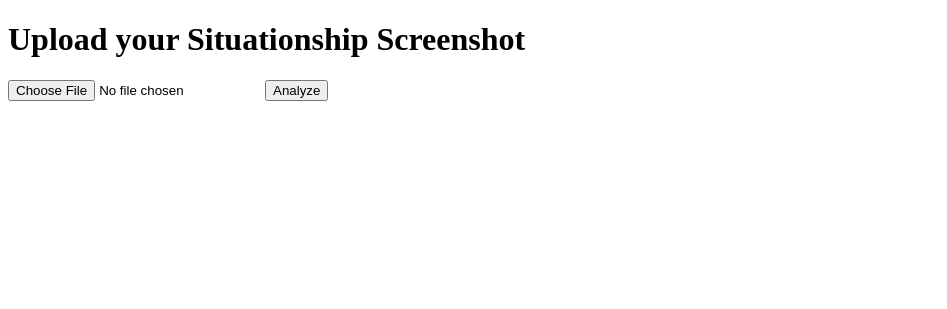
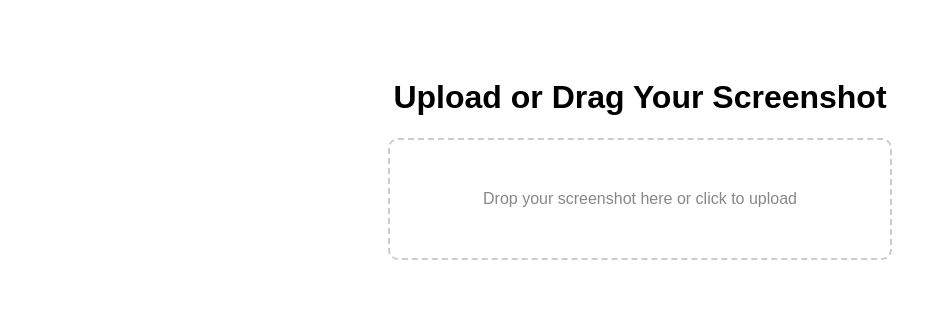
Before and after one commit to Valentino117/situationship-analyzer-web, a Flask app: page / in a window 1280 px wide. Shown: the top 309 px of the page, without its empty margins (0-947 px from the left). Run offline with Flask 3, Linux system fonts and the light colour scheme.

Commit message:
Add drag-and-drop upload to UI

```diff
--- a/templates/index.html
+++ b/templates/index.html
@@ -2,12 +2,73 @@
 <html lang="en">
 <head>
   <title>Situationship Analyzer</title>
+  <style>
+    body {
+      font-family: Arial, sans-serif;
+      text-align: center;
+      padding: 50px;
+    }
+    .dropzone {
+      width: 100%;
+      max-width: 400px;
+      margin: auto;
+      padding: 50px;
+      border: 2px dashed #ccc;
+      border-radius: 10px;
+      color: #888;
+      cursor: pointer;
+    }
+    .dropzone.dragover {
+      background-color: #f0f8ff;
+      border-color: #333;
+      color: #333;
+    }
+    input[type="file"] {
+      display: none;
+    }
+  </style>
 </head>
 <body>
-    <h1>Upload your Situationship Screenshot</h1>
-    <form method="POST" enctype="multipart/form-data">
-      <input type="file" name="file">
-      <input type="submit" value="Analyze">
+  <h1>Upload or Drag Your Screenshot</h1>
+  <form id="upload-form" method="POST" enctype="multipart/form-data">
+    <div class="dropzone" id="dropzone">
+      Drop your screenshot here or click to upload
+    </div>
+    <input type="file" id="file-input" name="file" accept="image/*">
   </form>
+
+  <script>
+    const dropzone = document.getElementById('dropzone');
+    const fileInput = document.getElementById('file-input');
+    const form = document.getElementById('upload-form');
+
+    dropzone.addEventListener('click', () => fileInput.click());
+
+    dropzone.addEventListener('dragover', (e) => {
+      e.preventDefault();
+      dropzone.classList.add('dragover');
+    });
+
+    dropzone.addEventListener('dragleave', (e) => {
+      e.preventDefault();
+      dropzone.classList.remove('dragover');
+    });
+
+    dropzone.addEventListener('drop', (e) => {
+      e.preventDefault();
+      dropzone.classList.remove('dragover');
+      const files = e.dataTransfer.files;
+      if (files.length > 0) {
+        fileInput.files = files;
+        form.submit();
+      }
+    });
+
+    fileInput.addEventListener('change', () => {
+      if (fileInput.files.length > 0) {
+        form.submit();
+      }
+    });
+  </script>
 </body>
 </html>
```
Lines whose indentation alone changed are shown as unchanged.
